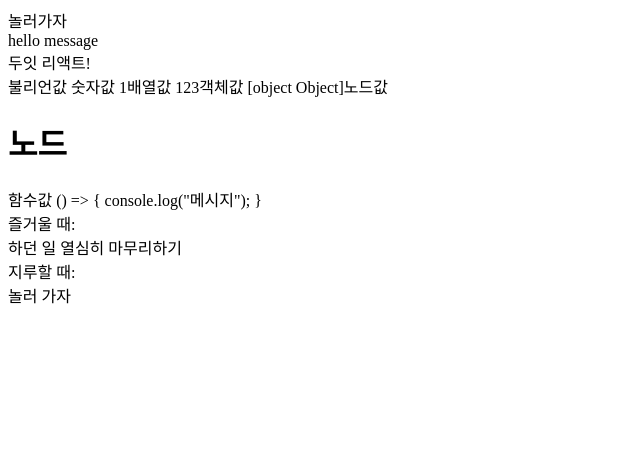
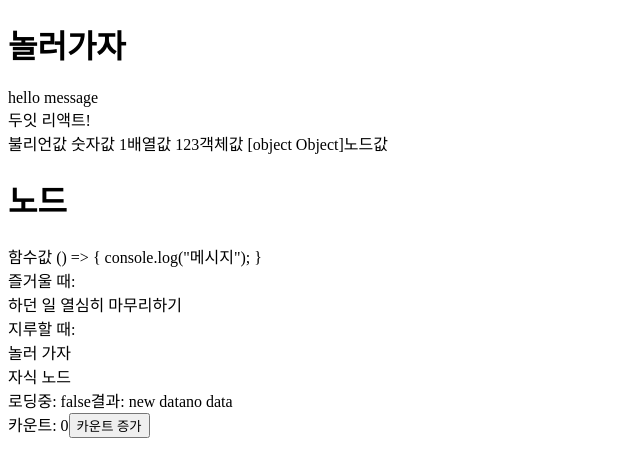
Before and after one commit to zinirun/learning-react, a React (Create React App) app: page / in a window 1280 px wide. Shown: the top 476 px of the page, without its empty margins (0-640 px from the left). Built offline with nearby package versions, Linux system fonts and the light colour scheme.

Commit message:
03-Component

```diff
--- /dev/null
+++ b/src/03/ChildProperty.jsx
@@ -0,0 +1,14 @@
+import React, { Component } from 'react';
+import PropTypes from 'prop-types';
+
+class ChildProperty extends Component {
+  render() {
+    return <div>{this.props.children}</div>;
+  }
+}
+
+ChildProperty.propTypes = {
+  children: PropTypes.node,
+};
+
+export default ChildProperty;
--- /dev/null
+++ b/src/03/Counter.jsx
@@ -0,0 +1,27 @@
+import React, { Component } from 'react';
+
+class Counter extends Component {
+  constructor(props) {
+    super(props);
+    this.state = {
+      count: 0,
+    };
+    //state 정의
+    this.increaseCount = this.increaseCount.bind(this);
+  }
+
+  increaseCount() {
+    this.setState((prev) => ({ count: prev.count + 1 }));
+  }
+
+  render() {
+    return (
+      <div>
+        <span>카운트: {this.state.count}</span>
+        <button onClick={this.increaseCount}>카운트 증가</button>
+      </div>
+    );
+  }
+}
+
+export default Counter;
--- /dev/null
+++ b/src/03/StateExample.jsx
@@ -0,0 +1,51 @@
+import React, { Component } from 'react';
+
+class StateExample extends Component {
+  constructor(props) {
+    super(props); //state 정의
+    //forceUpdate 사용시 this.loading=true; 와 같이 직접선언
+    this.state = {
+      loading: true,
+      formData: 'no data',
+    };
+    this.handleData = this.handleData.bind(this); //함수로 넘어갈 this는 반드시 생성자에서 bind로 묶어야함
+    setTimeout(this.handleData, 3000); //3초 후 저장된 값을 변경
+  }
+
+  handleData() {
+    const data = 'new data';
+    const { formData } = this.state; //특수변수 this.state를 사용하여 state값에 접근
+    //setState가 호출되면 자동으로 render함수가 호출됨
+    //직접 변경하고 검증없이 강제로 render함수를 실행하고 싶다면
+    //this로 접근해서 직접 바꾸고 this.forceUpdate() 사용
+    //but render에서의 접근은 this.state.data가 아닌 this.data로 접근
+    // this.loading = false;
+    // this.formData = data + this.formData;
+    // this.forceUpdate();
+
+    this.setState({
+      loading: false,
+      formData: data + formData,
+    });
+    console.log('loading값', this.state.loading);
+  }
+
+  //setState 함수의 인자로 함수를 전달하면 이전 state값을 쉽게 읽을 수 있음
+  handleData2(data) {
+    this.setState((prevState) => ({
+      loading: false,
+      formData: data + prevState.formData,
+    }));
+  }
+
+  render() {
+    return (
+      <div>
+        <span>로딩중: {String(this.state.loading)}</span>
+        <span>결과: {this.state.formData}</span>
+      </div>
+    );
+  }
+}
+
+export default StateExample;
--- a/src/03/TodaysPlan.jsx
+++ b/src/03/TodaysPlan.jsx
@@ -2,7 +2,11 @@ import React from 'react';
 
 class TodaysPlan extends React.Component {
   render() {
-    return <div className="message-container">놀러가자</div>;
+    return (
+      <div className="message-container">
+        <h1>놀러가자</h1>
+      </div>
+    );
   }
 }
 
--- a/src/App.js
+++ b/src/App.js
@@ -4,6 +4,9 @@ import MyComponent from './03/MyComponent';
 import PropsComponent from './03/PropsComponent';
 import ChildComponent from './03/ChildComponent';
 import BooleanComponent from './03/BooleanComponent';
+import ChildProperty from './03/ChildProperty';
+import StateExample from './03/StateExample';
+import Counter from './03/Counter';
 
 class App extends React.Component {
   render() {
@@ -28,6 +31,19 @@ class App extends React.Component {
         <div>
           지루할 때: <BooleanComponent bored />
         </div>
+        <div>
+          <ChildProperty>
+            <div>
+              <span>자식 노드</span>
+            </div>
+          </ChildProperty>
+        </div>
+        <div>
+          <StateExample />
+        </div>
+        <div>
+          <Counter />
+        </div>
       </div>
     );
   }
```
